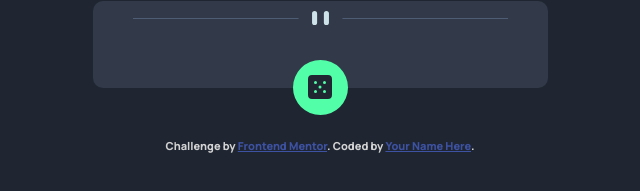
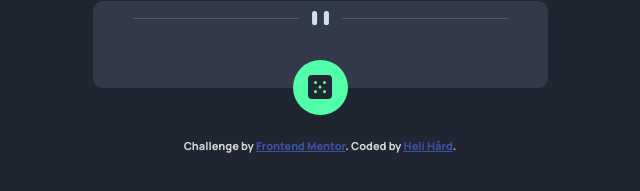
Before and after one commit to helihard/advice-generator-app, a React (Vite) app: page / in a window 1280 px wide. Shown: the part 323-514 px from the top of the page, without its empty margins (320-960 px from the left). Built offline with nearby package versions, Linux system fonts and the light colour scheme; no server answers.

Commit message:
added attribution

```diff
--- a/src/components/Attribution.jsx
+++ b/src/components/Attribution.jsx
@@ -5,7 +5,11 @@
       <a href="https://www.frontendmentor.io?ref=challenge" target="_blank">
         Frontend Mentor
       </a>
-      . Coded by <a href="#">Your Name Here</a>.
+      . Coded by{" "}
+      <a href="https://github.com/helihard/" target="_blank">
+        Heli Hård
+      </a>
+      .
     </div>
   )
 }
```
